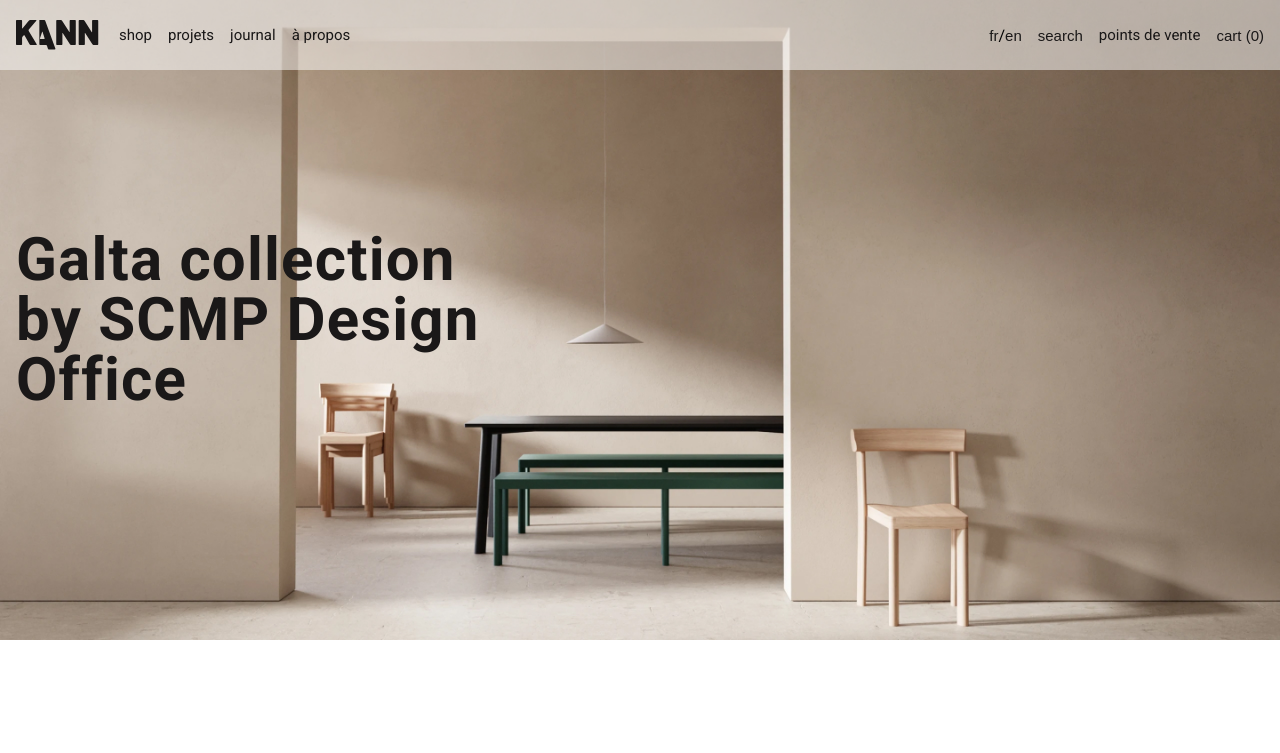
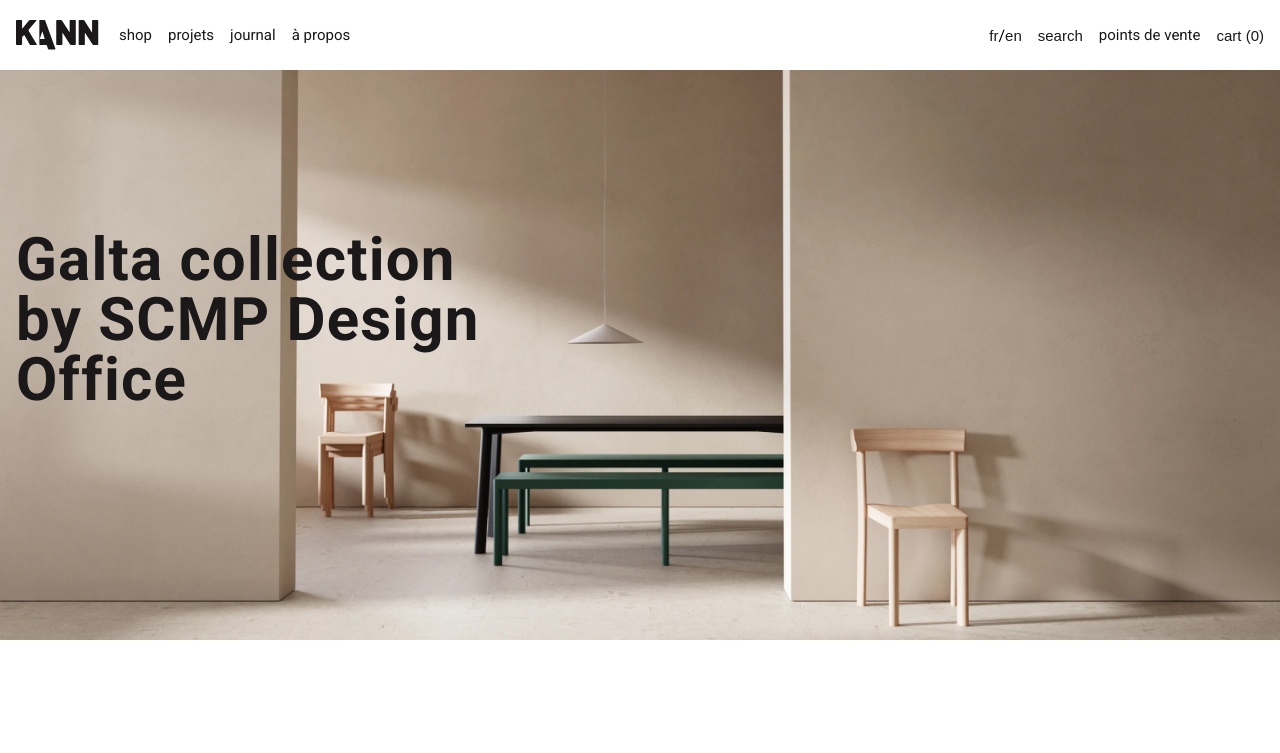
Before and after one commit to deadbeathd07/kann, a Vue app: page / in a window 1280 px wide. Shown: the top 753 px of the page. Built offline with nearby package versions, Linux system fonts and the light colour scheme.

Commit message:
изменен цвет хэдэра при наведении

```diff
--- a/src/components/KannHeader.vue
+++ b/src/components/KannHeader.vue
@@ -50,7 +50,7 @@ const languages = ['fr', 'en'];
 		}
 	}
 	&--hover:hover {
-		background-color: rgba($color: #ffffff, $alpha: 0.5);
+		background-color: rgba($color: #ffffff, $alpha: 1);
 	}
 }
 </style>
```
